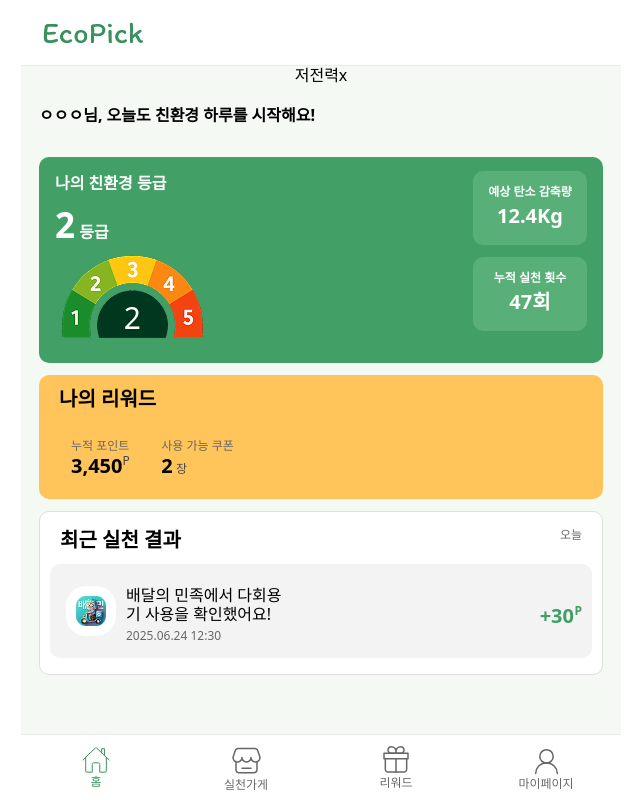
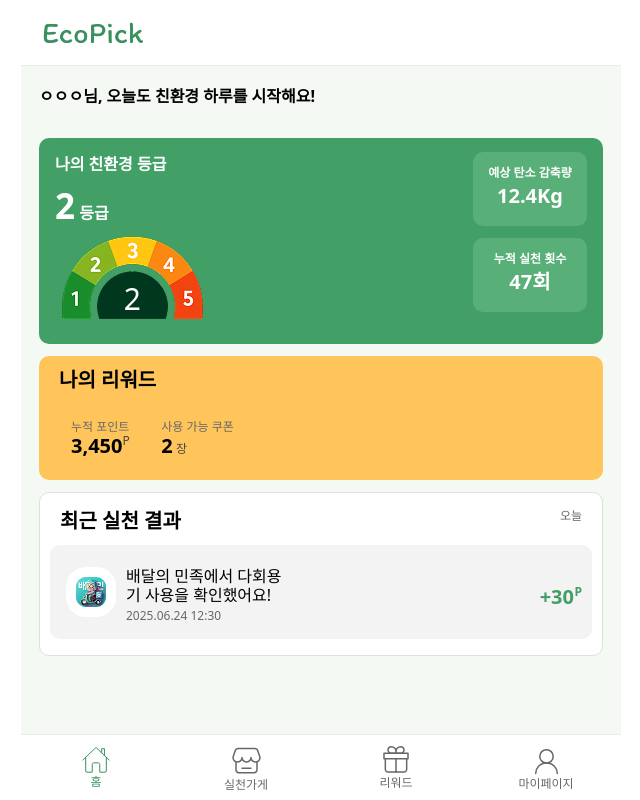
Before and after one commit to jochongs/ecopick-frontend, a React (Vite) app: page /main in a window 1280 px wide. Shown: the whole page, without its empty margins (319-959 px from the left). Built offline with nearby package versions, Linux system fonts and the light colour scheme; what overlay-kit would draw is missing.

Commit message:
chore: Make codes for testing in main page comment

```diff
--- a/src/page/MainPage/page.tsx
+++ b/src/page/MainPage/page.tsx
@@ -68,7 +68,7 @@ export default function MainPage() {
         </div>
       </div> */}
       <div ref={checkRef} style={{ display: "none" }} />
-      {fallback ? "저전력" : "저전력x"}
+      {/* {fallback ? "저전력" : "저전력x"} */}
       <main className="flex-1 overflow-y-auto flex flex-col px-4.5 w-full relative pb-4">
         <h1 className="font-semibold text-base mt-4.5">
           ㅇㅇㅇ님, 오늘도 친환경 하루를 시작해요!
```
